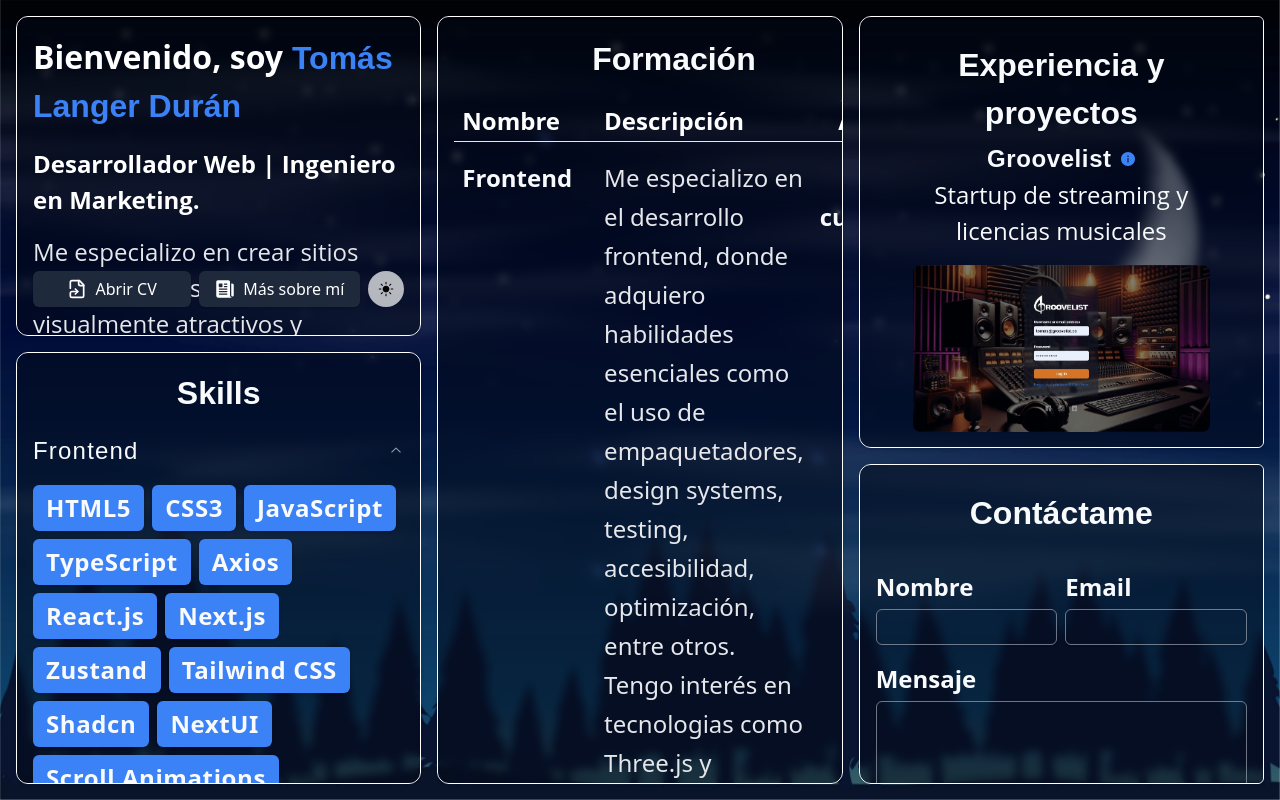
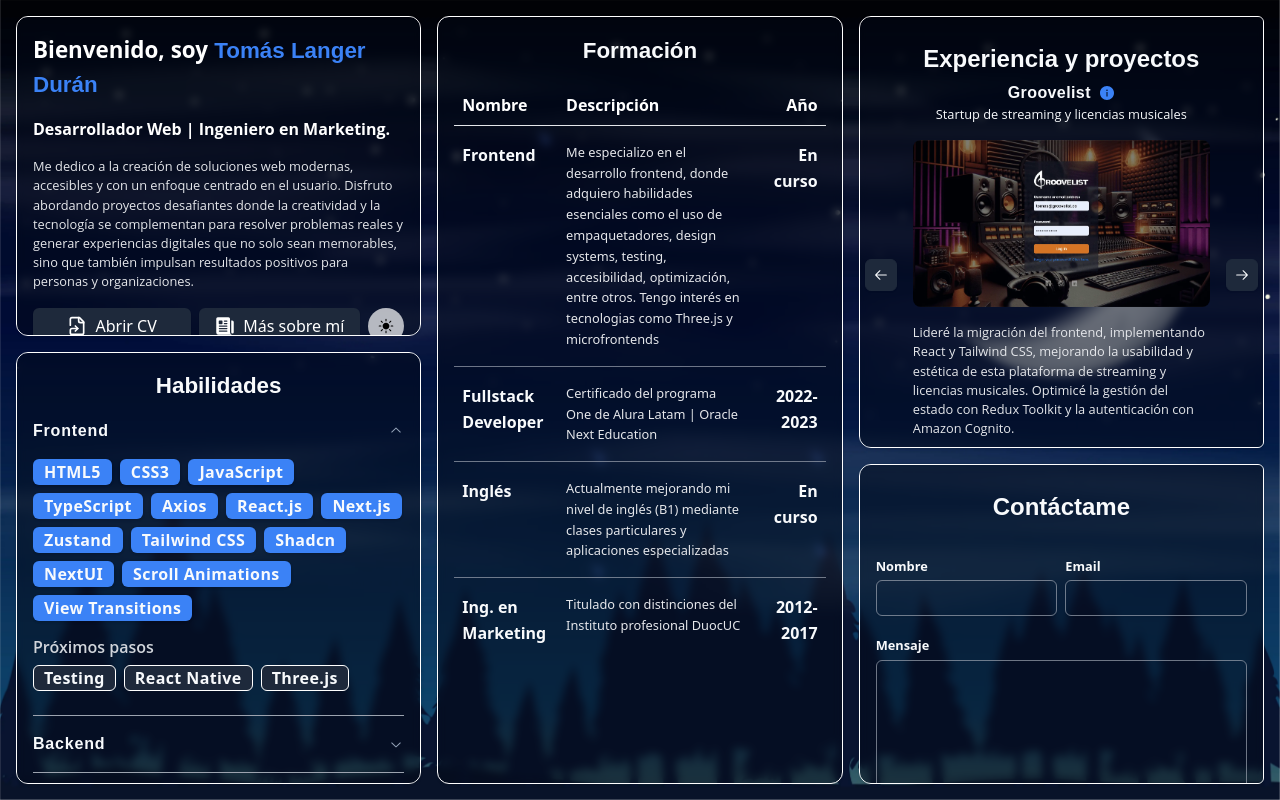
Before and after one commit to tomasild/portfolio-vercel, a React (Vite) app: page / in a window 1280 px wide. Built offline with nearby package versions, Linux system fonts and the light colour scheme.

Commit message:
fix tamaños

```diff
--- a/src/components/demo/About.jsx
+++ b/src/components/demo/About.jsx
@@ -14,20 +14,21 @@ const accent =
 function About() {
   return (
     <article className="w-full h-full">
-      <section className="w-full h-[80%] flex-col md:block lg:flex xl:flex px-4 pt-2 lg:pt-3 xl:pt-4">
-        <h1 className="text-[2rem] font-bold text-primary">
+      <section className="w-full  flex-col md:block lg:flex xl:flex px-4 pt-2 lg:pt-3 xl:pt-4">
+        <h1 className="text-[1.4rem] font-bold text-primary">
           <span className="text-black dark:text-white">Bienvenido, soy</span>{" "}
           Tomás Langer Durán
         </h1>
-        <span className="text-black dark:text-white text-[1rem] md:text-[1.5rem] font-bold pt-4">
+        <span className="text-black dark:text-white text-[1rem] font-bold pt-4">
           Desarrollador Web | Ingeniero en Marketing.
         </span>
-        <p className="text-[1rem] md:text-[1.5rem] py-4 text-pretty font-semibold dark:font-normal dark:text-gray-200 text-black">
-          Me especializo en crear sitios web modernos, accesibles, visualmente
-          atractivos y centrados en el usuario. Disfruto trabajar en proyectos
-          donde la creatividad y la tecnología se complementan para generar
-          experiencias memorables que hagan la diferencia tanto para los
-          usuarios como las organizaciones.
+        <p className="text-[0.8rem]  py-4 text-pretty font-normal dark:font-normal dark:text-gray-200 text-black">
+          Me dedico a la creación de soluciones web modernas, accesibles y
+          con un enfoque centrado en el usuario. Disfruto abordando proyectos
+          desafiantes donde la creatividad y la tecnología se complementan para
+          resolver problemas reales y generar experiencias digitales que no solo
+          sean memorables, sino que también impulsan resultados positivos para
+          personas y organizaciones.
         </p>
       </section>
       <section className="flex px-4 pb-4 space-x-2 h-[20%]">
--- a/src/components/demo/ContactForm.jsx
+++ b/src/components/demo/ContactForm.jsx
@@ -44,7 +44,7 @@ function ContactForm() {
       className="w-full px-4 py-2 space-y-4 overflow-y-hidden z-50 contact-form"
       onSubmit={handleSubmit}
     >
-      <h2 className="font-semibold text-center text-[2rem] form-heading py-4">
+      <h2 className="font-semibold text-center text-[1.5rem] form-heading py-4">
         Contáctame
       </h2>
       <Input
@@ -61,11 +61,11 @@ function ContactForm() {
       />
       <div className="flex space-x-2 pt-4 lg:pt-0 xl:pt-0 form-fields">
         <div className="flex flex-col w-full space-y-1 form-field">
-          <label htmlFor="name" className="text-[1rem] md:text-[1.5rem] font-semibold">
+          <label htmlFor="name" className="text-[0.8rem] md:text-[1.2rem font-semibold">
             Nombre
           </label>
           <Input
-            className="border-gray-400 border-opacity-70 text-[1rem] md:text-[1.5rem]"
+            className="border-gray-400 border-opacity-70 text-[0.8rem] md:text-[1.2rem"
             type="text"
             id="name"
             name="name"
@@ -73,11 +73,11 @@ function ContactForm() {
           />
         </div>
         <div className="flex flex-col w-full space-y-1 form-field">
-          <label htmlFor="email" className="text-[1rem] md:text-[1.5rem] font-semibold ">
+          <label htmlFor="email" className="text-[0.8rem] md:text-[1.2rem font-semibold ">
             Email
           </label>
           <Input
-            className="border-gray-400 border-opacity-70 text-[1rem] md:text-[1.5rem] "
+            className="border-gray-400 border-opacity-70 text-[0.8rem] md:text-[1.2rem "
             type="email"
             id="email"
             name="email"
@@ -86,11 +86,11 @@ function ContactForm() {
         </div>
       </div>
       <div className="space-y-1 form-field">
-        <label htmlFor="message" className="text-[1rem] md:text-[1.5rem] font-semibold ">
+        <label htmlFor="message" className="text-[0.8rem] md:text-[1.2rem font-semibold ">
           Mensaje
         </label>
         <Textarea
-          className="border-gray-400 border-opacity-70 text-[1rem] md:text-[1.5rem] h-36"
+          className="border-gray-400 border-opacity-70 text-[0.8rem] md:text-[1.2rem h-36"
           id="message"
           name="message"
           required
--- a/src/components/demo/ExpAndProjects.jsx
+++ b/src/components/demo/ExpAndProjects.jsx
@@ -20,7 +20,7 @@ export function ExpAndProjects() {
 
   return (
     <div className="flex flex-col w-full h-full pt-2">
-      <h2 className="text-center font-semibold text-[2rem] mx-2">
+      <h2 className="text-center font-semibold text-[1.5rem] mx-2">
         Experiencia y proyectos
       </h2>
       <Carousel
@@ -39,18 +39,18 @@ export function ExpAndProjects() {
             >
               <div className="overflow-hidden">
                 <div className="pt-1 flex items-center justify-center space-x-2">
-                  <h3 className="text-[1rem] md:text-[1.5rem] font-semibold text-center tracking-wide hover:text-primary">
+                  <h3 className="text-[1rem] md:text-[1.2rem font-semibold text-center tracking-wide hover:text-primary">
                     {project.title}
                   </h3>
                   <AiFillInfoCircle className="text-primary animate-pulse" />
                 </div>
-                <p className="text-[1rem] md:text-[1.5rem] text-center">
+                <p className="text-[0.8rem] md:text-[1.2rem text-center">
                   {project.subtitle}
                 </p>
                 <CardContent
                   className={`relative aspect-square sm:aspect-video lg:aspect-video xl:aspect-video ${project.bgClass} bg-cover bg-center flex justify-center items-center rounded-lg my-4`}
                 ></CardContent>
-                <p className="text-[1rem] md:text-[1.5rem] text-pretty font-normal dark:font-normal dark:text-gray-200 text-black pb-4">
+                <p className="text-[0.8rem] text-pretty font-normal dark:font-normal dark:text-gray-200 text-black pb-4">
                   {project.preview}
                 </p>
               </div>
--- a/src/components/demo/Formacion.jsx
+++ b/src/components/demo/Formacion.jsx
@@ -47,19 +47,19 @@ const formacionData = [
 export function Formacion() {
   return (
     <section className="">
-      <h2 className="text-[2rem] leading-relaxed font-semibold text-center mb-4">
+      <h2 className="text-[1.4rem] leading-relaxed font-semibold text-center mb-4">
         Formación
       </h2>
       <Table>
         <TableHeader>
           <TableRow>
-            <TableHead className="text-black dark:text-primary font-extrabold dark:font-bold text-[1rem] md:text-[1.5rem] dark:text-white">
+            <TableHead className="text-black dark:text-primary font-extrabold dark:font-bold text-[1rem] dark:text-white">
               Nombre
             </TableHead>
-            <TableHead className="text-black dark:text-primary font-extrabold dark:font-bold  text-[1rem] md:text-[1.5rem]  dark:text-white">
+            <TableHead className="text-black dark:text-primary font-extrabold dark:font-bold  text-[1rem]  dark:text-white">
               Descripción
             </TableHead>
-            <TableHead className="text-black dark:text-primary font-extrabold dark:font-bold text-[1rem] md:text-[1.5rem] dark:text-white text-right">
+            <TableHead className="text-black dark:text-primary font-extrabold dark:font-bold text-[1rem] dark:text-white text-right">
               Año
             </TableHead>
           </TableRow>
@@ -69,19 +69,19 @@ export function Formacion() {
             <TableRow key={index} className="border-gray-400 border-opacity-70">
               <TableCell
                 style={{ verticalAlign: "top" }}
-                className="font-bold py-4 text-[1rem] md:text-[1.5rem] leading-relaxed"
+                className="font-bold py-4 text-[1rem] leading-relaxed"
               >
                 {item.title}
               </TableCell>
               <TableCell
                 style={{ verticalAlign: "top" }}
-                className="text-[1rem] md:text-[1.5rem] dark:font-normal dark:text-gray-200 text-black leading-relaxed font-bold w-[90%] lg:w-auto xl:w-auto text-pretty py-4"
+                className="text-[0.8rem] dark:font-normal dark:text-gray-200 text-black leading-relaxed font-bold w-[90%] lg:w-auto xl:w-auto text-pretty py-4"
               >
                 {item.description}
               </TableCell>
               <TableCell
                 style={{ verticalAlign: "top", textAlign: "right" }}
-                className="w-[20%] text-[1rem] md:text-[1.5rem] font-bold leading-relaxed py-4"
+                className="w-[20%] text-[1rem] font-bold leading-relaxed py-4"
               >
                 {item.year || "-"}
               </TableCell>
--- a/src/components/demo/SkillsAccordion.jsx
+++ b/src/components/demo/SkillsAccordion.jsx
@@ -16,9 +16,7 @@ export function SkillsAccordion() {
       className="w-full z-50"
       defaultValue="item-1" // Esto establece el primer item como abierto por defecto
     >
-      <h2 className="text-center text-[2rem] font-semibold">
-        Skills
-      </h2>
+      <h2 className="text-center text-[1.4rem] font-semibold">Habilidades</h2>
 
       {skillsData.map((skill, index) => {
         return (
@@ -27,15 +25,11 @@ export function SkillsAccordion() {
             key={index}
             value={`item-${index + 1}`}
           >
-            <AccordionTrigger className="tracking-wider text-[1rem] md:text-[1.5rem] ">
+            <AccordionTrigger className="tracking-wider text-[1rem] font-semibold ">
               {skill.title}
             </AccordionTrigger>
             <AccordionContent>
               <div className="flex flex-col items-left">
-                {/* Descripción */}
-                {skill.description && (
-                  <p className="my-2">{skill.description}</p>
-                )}
                 {/* Etiquetas de habilidades actuales */}
                 {skill.content.length > 0 && (
                   <div>
@@ -44,7 +38,7 @@ export function SkillsAccordion() {
                         <li key={idx}>
                           <Badge
                             variant="destructive"
-                            className="bg-primary p-1 md:p-3 tracking-wide text-[1rem] md:text-[1.5rem] "
+                            className="bg-primary tracking-wide text-[1rem]"
                           >
                             {item}
                           </Badge>
@@ -55,11 +49,11 @@ export function SkillsAccordion() {
                 )}
                 {/* Footer */}
                 {skill.footer && (
-                  <p className="mt-4 text-[1rem] md:text-[1.5rem] text-gray-300">
+                  <p className="mt-4 text-[1rem] font-semibold text-gray-300">
                     {skill.footer}
                   </p>
                 )}
-                {/* Lista "En formación", solo si actual no está vacío */}
+                {/* Lista "Proximos pasos", solo si actual no está vacío */}
                 {skill.actual.length > 0 && (
                   <div>
                     <ul className="flex flex-wrap gap-2 justify-start my-2">
@@ -67,7 +61,7 @@ export function SkillsAccordion() {
                         <li key={idx}>
                           <Badge
                             variant="outline"
-                            className="bg-secondary tracking-wide p-1 md:p-3 border-2 border-black dark:border-white dark:border dark:font-bold text-[1rem] md:text-[1.5rem]"
+                            className="bg-secondary tracking-wide border-2 border-black dark:border-white dark:border dark:font-bold text-[1rem] "
                           >
                             {item}
                           </Badge>
--- a/src/components/pages/ProjectOpen.jsx
+++ b/src/components/pages/ProjectOpen.jsx
@@ -58,7 +58,7 @@ function ProjectsOpen() {
           ].map((descripcion, index) => (
             <p
               key={index}
-              className="text-[1rem]  md:text-[1.5rem] text-black dark:text-gray-300 py-2"
+              className="text-[1rem]  text-black dark:text-gray-300 py-2"
             >
               {descripcion}
             </p>
@@ -76,7 +76,7 @@ function ProjectsOpen() {
             (descripcion, index) => (
               <p
                 key={index}
-                className="text-[1rem]  md:text-[1.5rem] text-black dark:text-gray-300 py-2"
+                className="text-[1rem]  text-black dark:text-gray-300 py-2"
               >
                 {descripcion}
               </p>
@@ -88,7 +88,7 @@ function ProjectsOpen() {
             <Badge
               variant="destructive"
               key={index}
-              className="border-2 border-black dark:border-white dark:border text-[1rem]  md:text-[1.5rem]"
+              className="border-2 border-black dark:border-white dark:border text-[1rem] "
             >
               {etiqueta}
             </Badge>
```
Also changed, not shown: src/components/pages/AboutOpen.jsx (+13 -13 lines).
